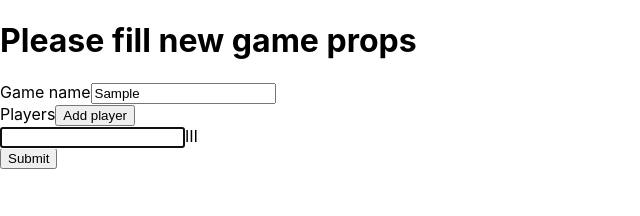
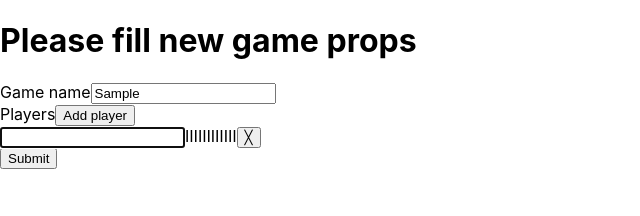
Before and after one commit to euZebe/Scores, a React (Create React App) app: page /new-game in a window 1280 px wide. Both pictures are taken after typing "Sample" into the empty fields and a click on the button "Add player". Shown: the top 216 px of the page, without its empty margins (0-640 px from the left). Built offline with nearby package versions, Linux system fonts and the light colour scheme.

Commit message:
new game form: handle remove player

```diff
--- a/src/routes/new-game.tsx
+++ b/src/routes/new-game.tsx
@@ -31,22 +31,22 @@ const NewGame = () => {
   } = useForm({
     defaultValues: { gameName: "", playersNames: [] as FieldValue[] },
   })
-  const { fields, append, prepend, remove, swap, move, insert } = useFieldArray(
-    {
-      control,
-      name: "playersNames", // unique name for your Field Array
-    }
-  )
+  const { fields, append, remove } = useFieldArray({
+    control,
+    name: "playersNames", // unique name for your Field Array
+  })
+
+
 
   const onSubmit = (formValues: any) => {
     console.log({
       ...formValues,
       playersNames: formValues.playersNames.map((p: FieldValue) => p.value),
     })
+
   }
 
   const reorderPlayers = (result: any) => {
-    console.log("reorder", result)
     // dropped outside the list
     if (!result.destination) {
       return
@@ -57,7 +57,6 @@ const NewGame = () => {
       result.source.index,
       result.destination.index
     )
-    console.log("items", items)
     setValue("playersNames", items)
   }
 
@@ -86,7 +85,9 @@ const NewGame = () => {
                       {...provided.dragHandleProps}
                       tabIndex={-1}
                     >
-                      <input {...register(`playersNames.${index}.value`)} />Ⅲ
+                      <input {...register(`playersNames.${index}.value`)} />
+                      <span>ⅢⅢⅢⅢ</span>
+                      <button onClick={() => remove(index)}>╳</button>
                     </div>
                   )}
                 </Draggable>
```
